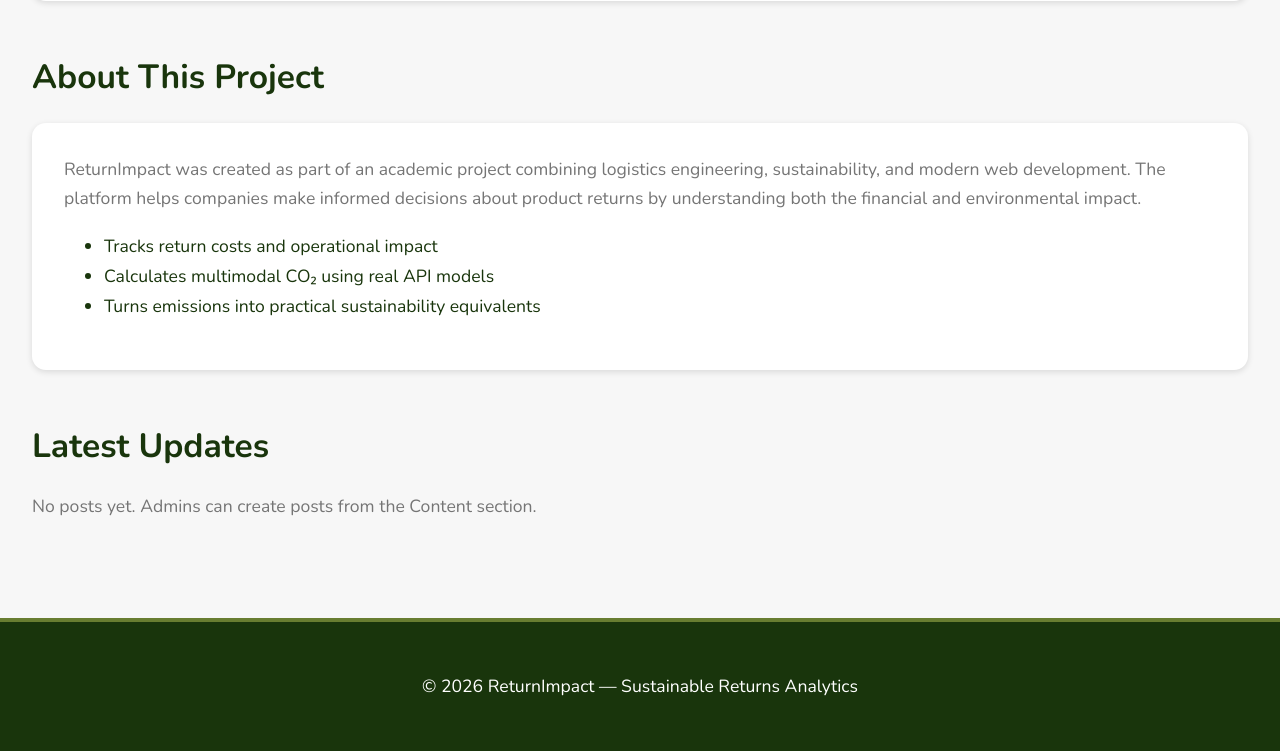
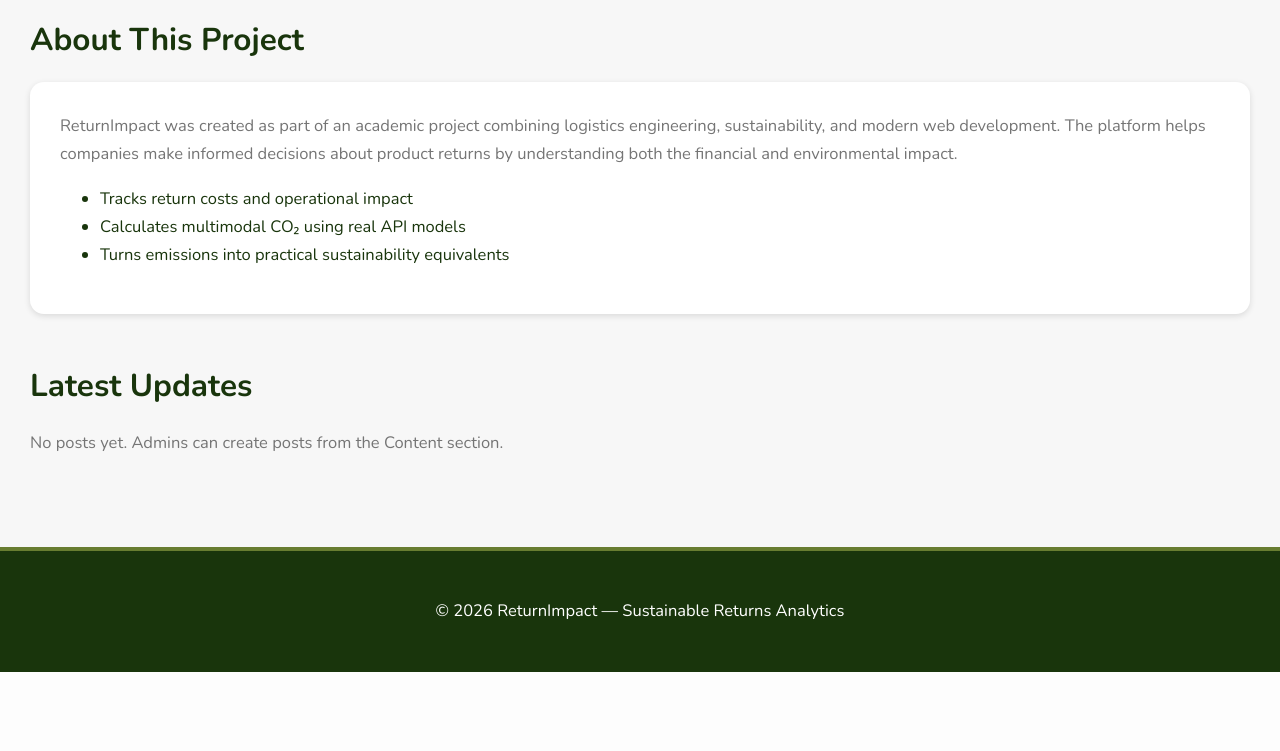
Before and after one commit to JuliethGuzman-rust/ReturnImpact, a Flask app: page / in a window 1280 px wide. Shown: the part 1760-2511 px from the top of the page. After the commit the page ends 2432 px from the top, so only its background shows below. Run offline with Flask 3, Linux system fonts and the light colour scheme; data that the repository does not hold is empty; parts of the project's set-up code (start-up, migrations or seed data) failed here and were passed over; some libraries are stand-ins or nearby versions.

Commit message:
Change font size from 16px to 15px

```diff
--- a/static/styles.css
+++ b/static/styles.css
@@ -36,7 +36,7 @@
 }
 
 html {
-    font-size: 16px;
+    font-size: 15px;
     scroll-behavior: smooth; /* Ref: https://developer.mozilla.org/en-US/docs/Web/CSS/scroll-behavior */
 }
 
```
